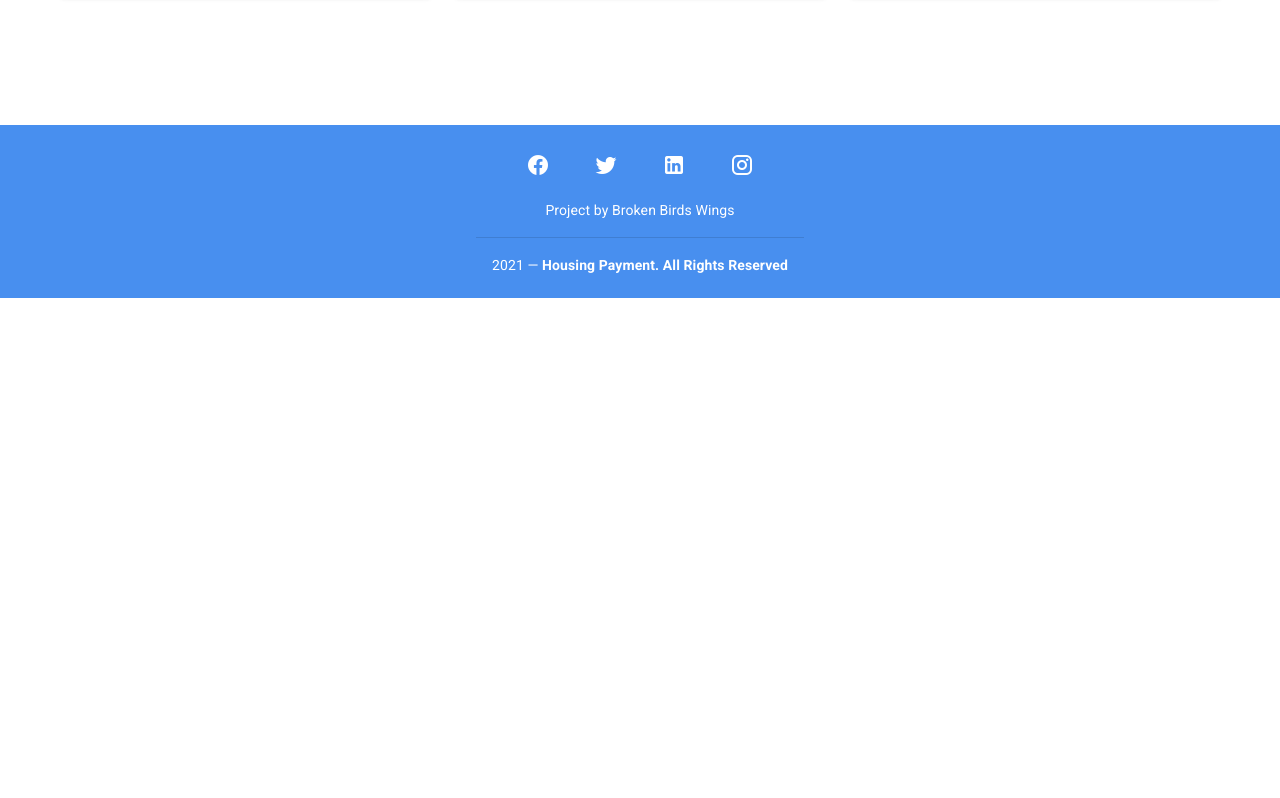
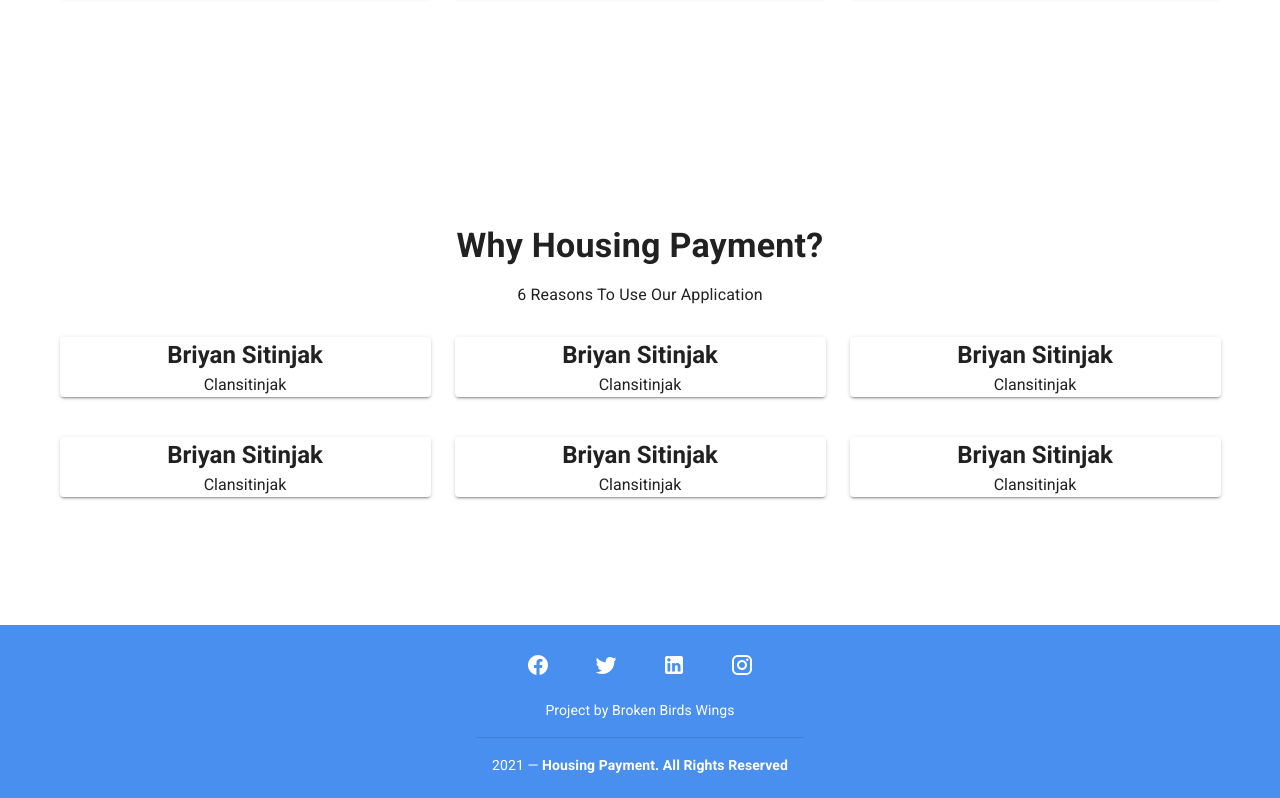
Before and after one commit to BriyanSitinjak/vuetify-tutorial, a Vue app in the folder vuetify-tutorial/: page / in a window 1280 px wide. Shown: the part 1159-1957 px from the top of the page. Before the commit the page ends 1457 px from the top, so only its background shows below. Built offline with nearby package versions, Linux system fonts and the light colour scheme.

Commit message:
edit AppHome

```diff
--- a/vuetify-tutorial/src/components/AppHome.vue
+++ b/vuetify-tutorial/src/components/AppHome.vue
@@ -105,6 +105,55 @@
       </v-row>
     </v-container>
     </div>
+
+    <div class="text-center" style="margin:100px 20px;">
+      <p class="text-md-h4 font-weight-bold">Why Housing Payment?</p>
+      <p class="text-md-subtitle-1"> 6 Reasons To Use Our Application</p>
+      <v-container>
+      <v-row>
+        <v-col xs="6">
+          <v-card>
+            <h2>Briyan Sitinjak</h2>
+            <p>Clansitinjak</p>
+          </v-card>
+        </v-col>
+        <v-col xs="6">
+          <v-card>
+            <h2>Briyan Sitinjak</h2>
+            <p>Clansitinjak</p>
+          </v-card>
+        </v-col>
+        <v-col xs="6">
+          <v-card>
+            <h2>Briyan Sitinjak</h2>
+            <p>Clansitinjak</p>
+          </v-card>
+        </v-col>
+      </v-row>
+    </v-container>
+    <v-container>
+      <v-row>
+        <v-col>
+          <v-card>
+            <h2>Briyan Sitinjak</h2>
+            <p>Clansitinjak</p>
+          </v-card>
+        </v-col>
+        <v-col>
+          <v-card>
+            <h2>Briyan Sitinjak</h2>
+            <p>Clansitinjak</p>
+          </v-card>
+        </v-col>
+        <v-col>
+          <v-card>
+            <h2>Briyan Sitinjak</h2>
+            <p>Clansitinjak</p>
+          </v-card>
+        </v-col>
+      </v-row>
+    </v-container>
+    </div>
   </v-app>
 </template>
 
```
